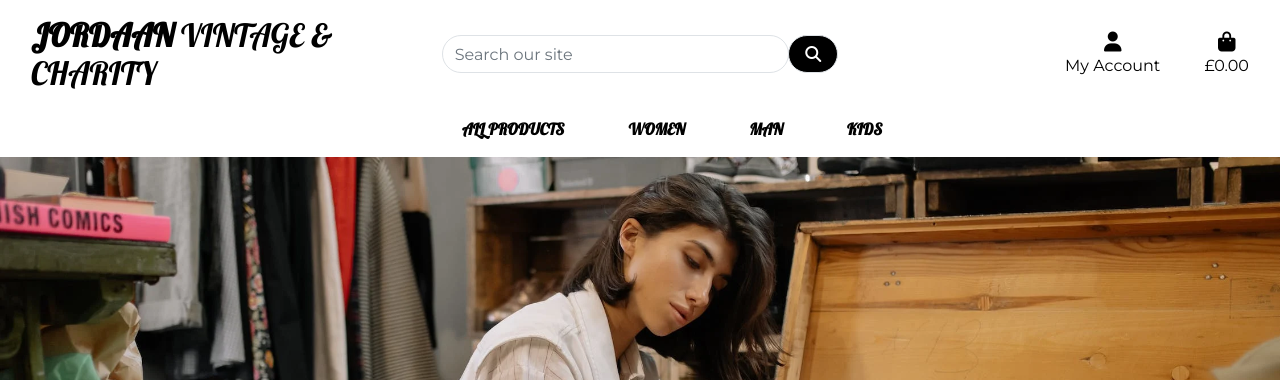
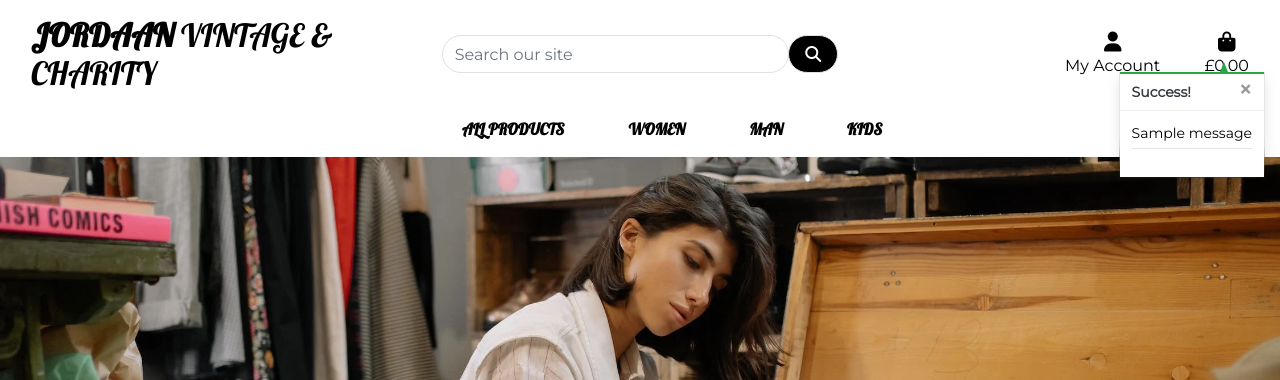
Before and after one commit to Marittie/pp5-ecommerce, a Django app: page / in a window 1280 px wide. Shown: the top 380 px of the page. Run offline with Django 3.2, Linux system fonts and the light colour scheme; tables that the repository leaves empty hold one stand-in row (values such as "Sample post"); one stand-in notice (Sample message) is shown; some libraries are stand-ins or nearby versions.

Commit message:
add toasts messages

```diff
--- a/Jordaan_Vintageandcharity/settings.py
+++ b/Jordaan_Vintageandcharity/settings.py
@@ -79,6 +79,8 @@ TEMPLATES = [
         },
     },
 ]
+
+MESSAGE_STORAGE = 'django.contrib.messages.storage.session.SessionStorage'
 
 AUTHENTICATION_BACKENDS = [
 
--- a/static/css/base.css
+++ b/static/css/base.css
@@ -122,6 +122,74 @@ a.category-badge > span.badge:hover {
     z-index: -1;
 }
 
+/* toasts */
+
+.message-container {
+    position: fixed;
+    top: 72px;
+    right: 15px;
+    z-index: 999999999;
+}
+
+.custom-toast {
+    overflow: visible;
+}
+
+.toast-capper {
+    height: 2px
+}
+
+/* from CSS-tricks.com: https://css-tricks.com/snippets/css/css-triangle/ */
+.arrow-up {
+    width: 0;
+    height: 0;
+    border-left: 4px solid transparent;
+    border-right: 4px solid transparent;
+    border-bottom: 10px solid black;
+    position: absolute;
+    top: -10px;
+    right: 36px;
+}
+
+/* Convenience classes - colors copied from Bootstrap */
+.arrow-primary {
+    border-bottom-color: #007bff !important;
+}
+
+.arrow-secondary {
+    border-bottom-color: #6c757d !important;
+}
+
+.arrow-success {
+    border-bottom-color: #28a745 !important;
+}
+
+.arrow-danger {
+    border-bottom-color: #dc3545 !important;
+}
+
+.arrow-warning {
+    border-bottom-color: #ffc107 !important;
+}
+
+.arrow-info {
+    border-bottom-color: #17a2b8 !important;
+}
+
+.arrow-light {
+    border-bottom-color: #f8f9fa !important;
+}
+
+.arrow-dark {
+    border-bottom-color: #343a40 !important;
+}
+
+.bag-notification-wrapper {
+    height: 100px;
+    overflow-x: hidden;
+    overflow-y: auto;
+}
+
 /* -------------------------------- Media Queries */
 
 /* Slightly larger container on xl screens */
--- a/templates/base.html
+++ b/templates/base.html
@@ -105,7 +105,22 @@
 </header>
 
 {% if messages %}
-    <div class="message-container"></div>
+    <div class="message-container">
+        {% for message in messages %}
+                    {% with message.level as level %}
+                        {% if level == 40 %}
+                            {% include 'includes/toasts/toast_error.html' %}
+                        {% elif level == 30 %}
+                            {% include 'includes/toasts/toast_warning.html' %}
+                        {% elif level == 25 %}
+                            {% include 'includes/toasts/toast_success.html' %}
+                        {% else %}
+                            {% include 'includes/toasts/toast_info.html' %}
+                        {% endif %}
+                    {% endwith %}
+                {% endfor %}
+
+    </div>
 {% endif %}
 
 {% block page_header %}
@@ -115,6 +130,9 @@
 {% endblock %}
 
 {% block postloadjs %}
+<script>
+    $('.toast').toast('show');
+</script>
 {% endblock %}
 
 
--- /dev/null
+++ b/templates/includes/toasts/toast_success.html
@@ -0,0 +1,54 @@
+<div class="toast custom-toast rounded-0 border-top-0" data-autohide="false">
+    <div class="arrow-up arrow-success"></div>
+    <div class="w-100 toast-capper bg-success"></div>
+    <div class="toast-header bg-white text-dark">
+        <strong class="mr-auto">Success!</strong>
+        <button type="button" class="ml-2 mb-1 close text-dark" data-dismiss="toast" aria-label="Close">
+            <span aria-hidden="true">&times;</span>
+        </button>
+    </div>
+    <div class="toast-body bg-white">
+        <div class="row">
+            <div class="col">
+                {{ message }}
+                <hr class="mt-1 mb-3">
+            </div>
+        </div>
+        {% if grand_total and not on_profile_page %}
+            <p class="logo-font bg-white text-black py-1">Your Bag ({{ item_count }})</p>
+            <div class="bag-notification-wrapper">
+                {% for item in bag_items %}
+                    <div class="row">
+                        <div class="col-3 my-1">
+                            <img class="w-100" src="{{ item.item.image.url }}">
+                        </div>
+                        <div class="col-9">
+                            <p class="my-0"><strong>{{ item.item.name }}</strong></p>
+                            <p class="my-0 small">Size: {% if item.item.has_sizes %}{{ item.size|upper }}{% else %}N/A{% endif %}</p>
+                            <p class="my-0 small text-muted">Qty: {{ item.quantity }}</p>
+                        </div>
+                    </div>
+                {% endfor %}
+            </div>
+            <div class="row">
+                <div class="col">
+                    <strong><p class="mt-3 mb-1 text-black">
+                        Total{% if free_delivery_delta > 0 %} (Exc. delivery){% endif %}:
+                        <span class="float-right">${{ total|floatformat:2 }}</span>
+                    </p></strong>
+                    {% if free_delivery_delta > 0 %}
+                        <p class="mb-0 p-2 bg-warning shadow-sm text-black text-center">
+                            Spend <strong>${{ free_delivery_delta }}</strong> more to get free next day delivery!
+                        </p>
+                    {% endif %}
+                    <a href="{% url 'view_bag' %}" class="btn btn-black btn-block rounded-0">
+                        <span class="text-uppercase">Go To Secure Checkout</span>
+                        <span class="icon">
+                            <i class="fas fa-lock"></i>
+                        </span>
+                    </a>
+                </div>
+            </div>
+        {% endif %}
+    </div>
+</div>
```
Also changed, not shown: templates/includes/toasts/toast_error.html (added, +14 -0 lines), templates/includes/toasts/toast_info.html (added, +14 -0 lines), templates/includes/toasts/toast_warning.html (added, +14 -0 lines).
